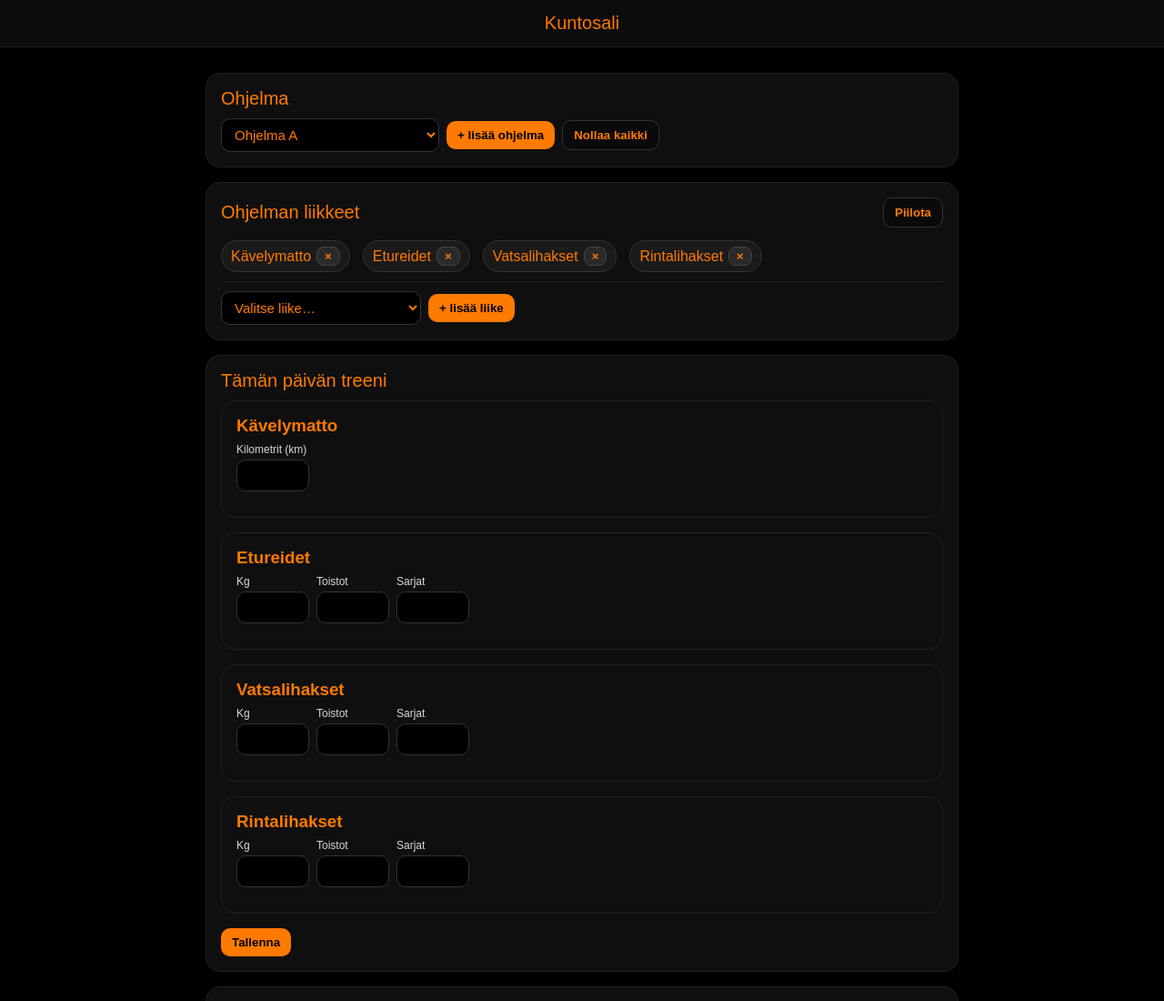
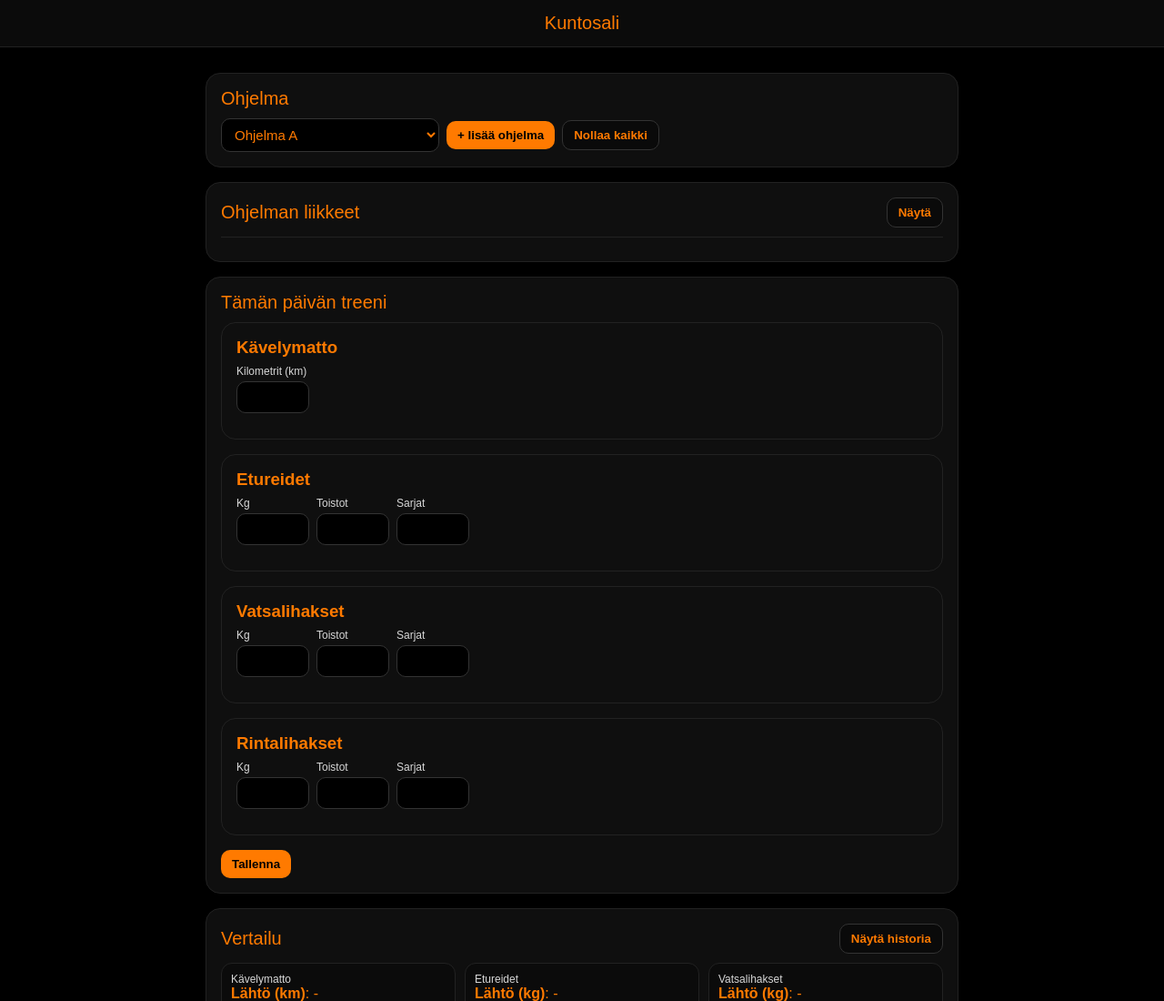
Before and after one commit to terokulju95-boop/kuntosali, a plain HTML site: page index.html in a window 1280 px wide. Shown: the top 1100 px of the page at 91% size. Drawn offline with Linux system fonts and the light colour scheme.

Commit message:
index.html

```diff
--- a/index.html
+++ b/index.html
@@ -317,7 +317,12 @@ exportCSV.onclick = ()=>{
 
 
 const toggleBtn = document.getElementById('toggleExercises');
-let hidden = false;
+let hidden = true;
+
+document.getElementById('exerciseBadges').style.display = 'none';
+document.getElementById('exercisePickerRow').style.display = 'none';
+toggleBtn.textContent = 'Näytä';
+
 toggleBtn.onclick = () => {
   hidden = !hidden;
   document.getElementById('exerciseBadges').style.display = hidden ? 'none' : 'flex';
```
